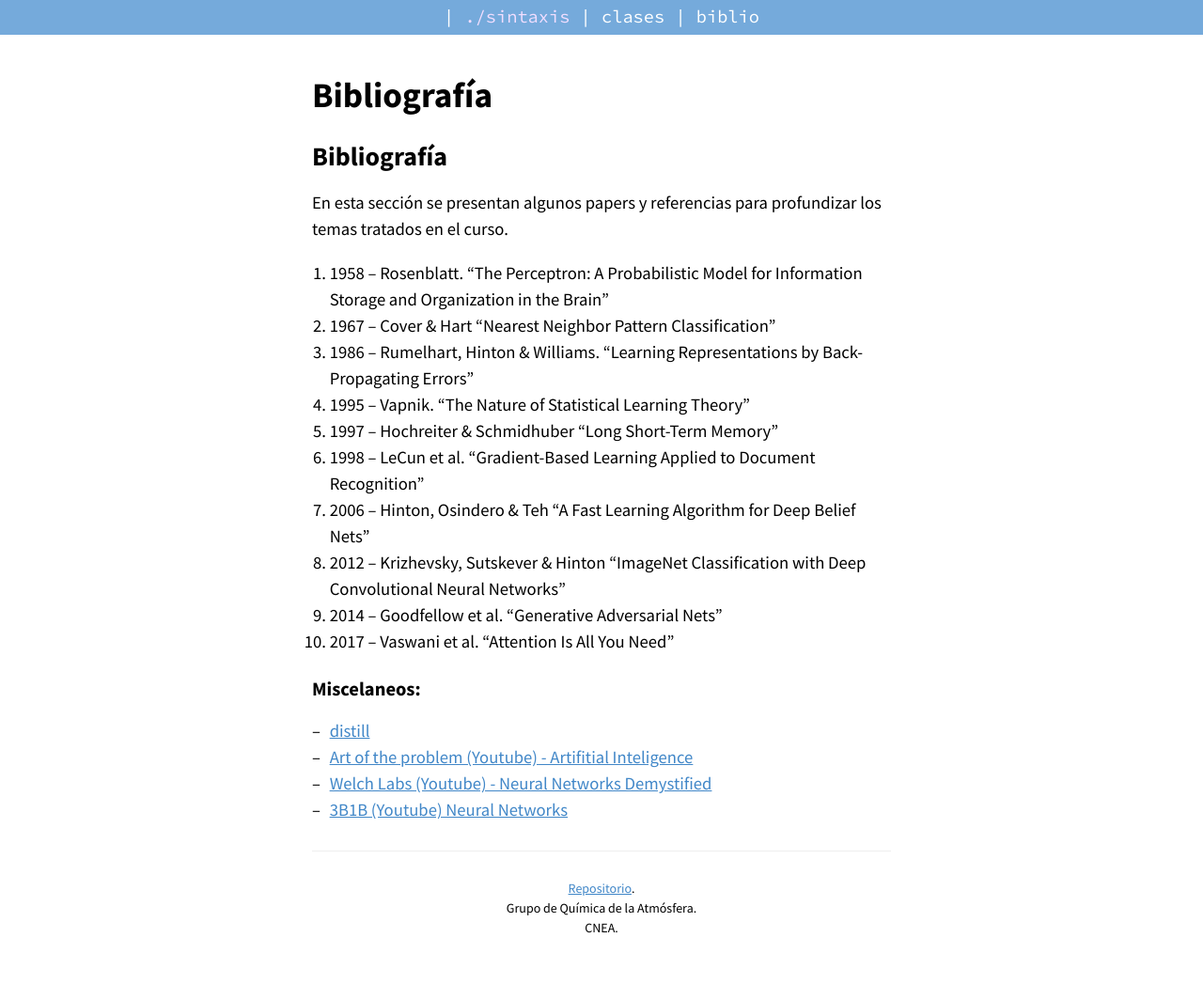
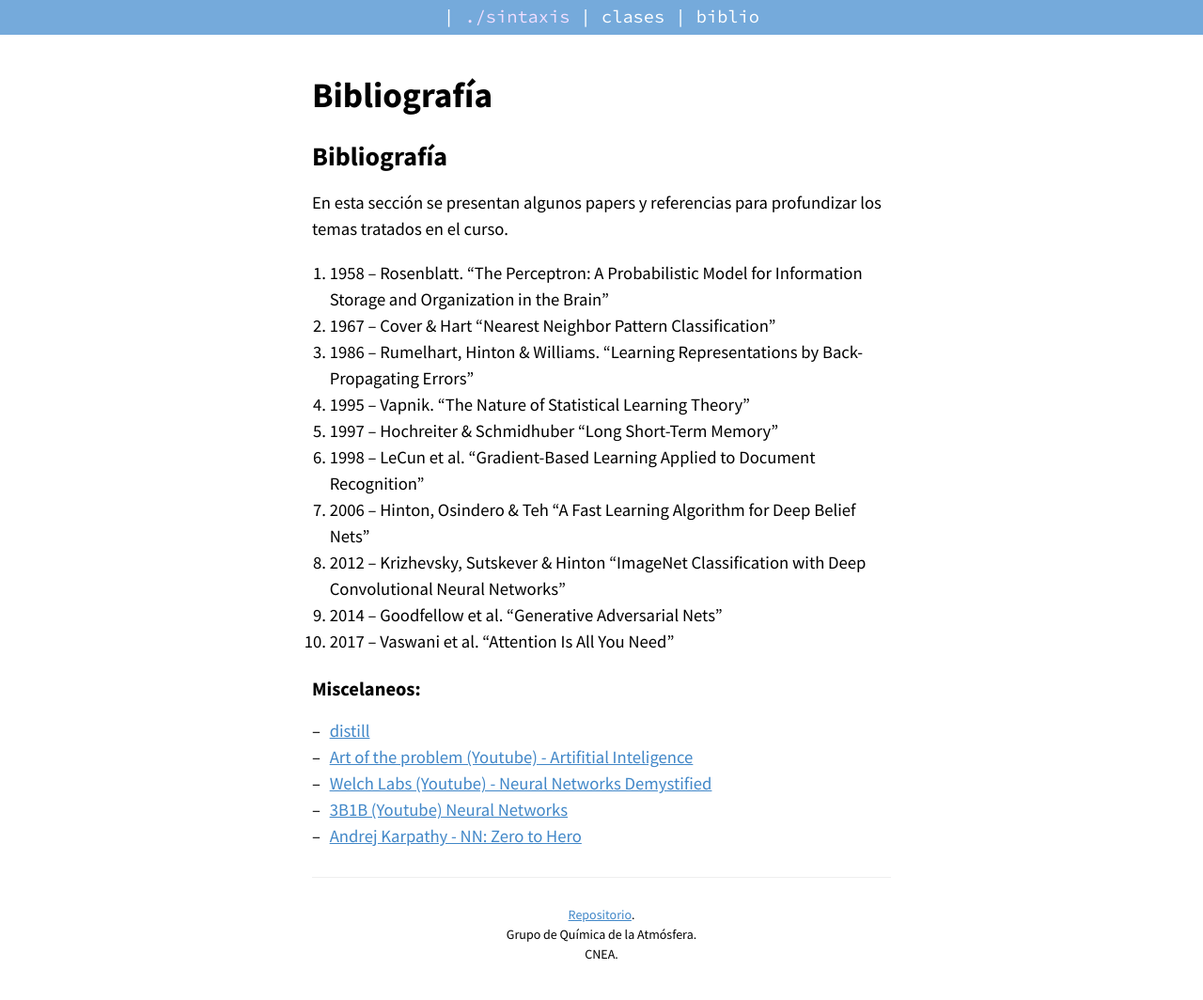
Before and after one commit to ramespada/notes.ai, a Jekyll site: the page built from _biblio/index.md, in a window 1280 px wide. Shown: the whole page at 94% size. Built offline with Jekyll 4.4.1, drawn with Linux system fonts in a browser that asks for light colours; before the commit the page ends 1036 px from its top, so only the background shows below that; part of the change alters nothing that is shown.

```diff
--- a/_biblio/index.md
+++ b/_biblio/index.md
@@ -22,3 +22,4 @@ En esta sección se presentan algunos papers y referencias para profundizar los
 - [Art of the problem (Youtube) - Artifitial Inteligence](https://www.youtube.com/playlist?list=PLZHQObOWTQDNU6R1_67000Dx_ZCJB-3pi)
 - [Welch Labs (Youtube) - Neural Networks Demystified](https://www.youtube.com/watch?v=bxe2T-V8XRs&list=PLiaHhY2iBX9hdHaRr6b7XevZtgZRa1PoU)
 - [3B1B (Youtube) Neural Networks](https://www.youtube.com/playlist?list=PLZHQObOWTQDNU6R1_67000Dx_ZCJB-3pi)
+- [Andrej Karpathy - NN: Zero to Hero](https://youtube.com/playlist?list=PLAqhIrjkxbuWI23v9cThsA9GvCAUhRvKZ&si=kQ4eguRukwARW8bt)
--- a/_config.yml
+++ b/_config.yml
@@ -7,6 +7,7 @@ markdown: kramdown
 kramdown:
   input: GFM
   hard_wrap: false
+  math_engine: mathjax
 highlighter: rouge
 #permalink: /:title/
 future: true
--- a/_includes/foot.html
+++ b/_includes/foot.html
@@ -8,3 +8,13 @@
     window.mermaid.init(undefined, document.querySelectorAll('.language-mermaid'));
   });
 </script>
+
+<script>
+  window.MathJax = {
+    tex: {
+      inlineMath: [['$', '$'], ['\\(', '\\)']],
+      displayMath: [['$$', '$$'], ['\\[', '\\]']]
+    }
+  };
+</script>
+<script id="MathJax-script" async src="https://cdn.jsdelivr.net/npm/mathjax@3/es5/tex-mml-chtml.js"></script>
```
